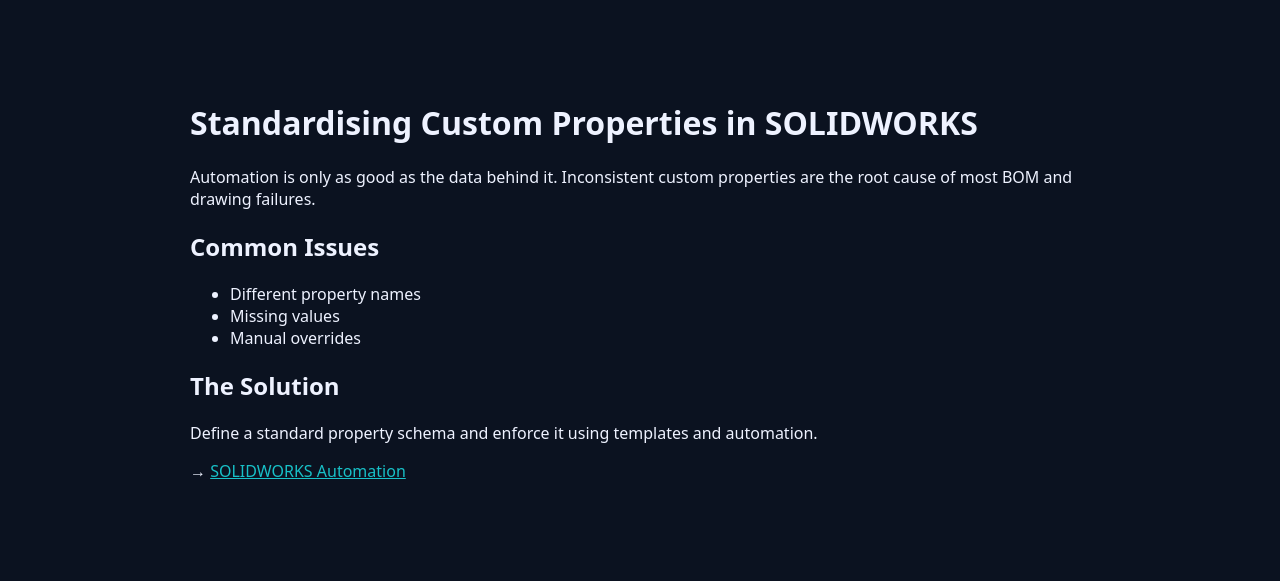
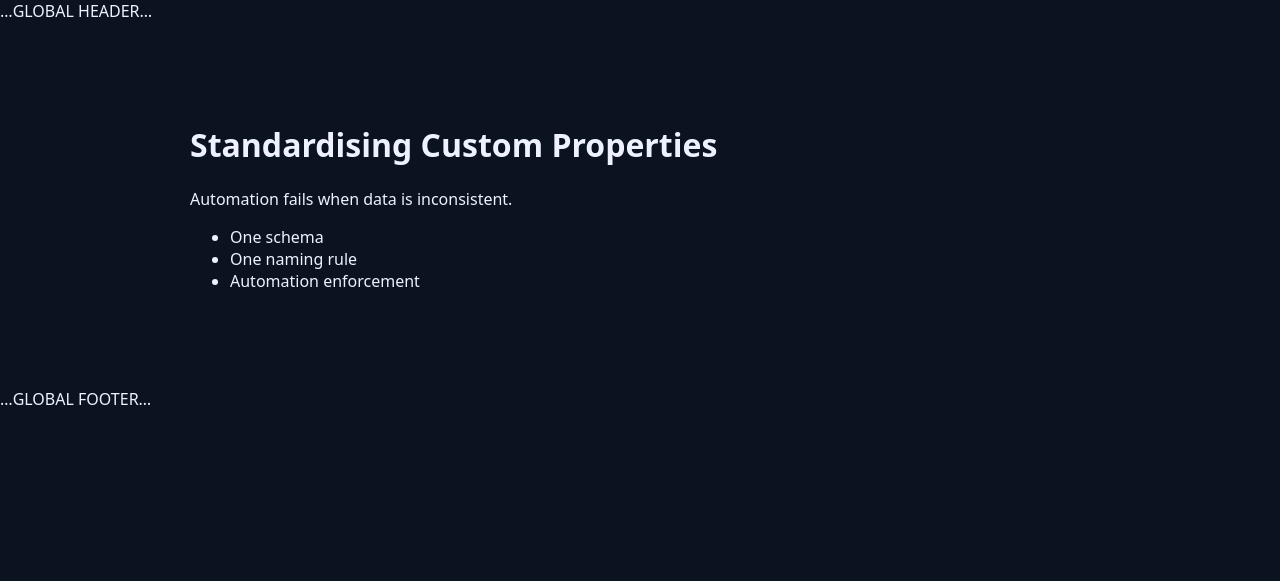
Before and after one commit to saviosyl/metamech-v2, a plain HTML site: page blog/custom-properties-solidworks/index.html in a window 1280 px wide. Drawn offline with Linux system fonts and the light colour scheme.

Commit message:
Update index.html

```diff
--- a/blog/custom-properties-solidworks/index.html
+++ b/blog/custom-properties-solidworks/index.html
@@ -4,43 +4,29 @@
 <meta charset="utf-8">
 <title>Standardising Custom Properties in SOLIDWORKS</title>
 <meta name="viewport" content="width=device-width,initial-scale=1">
-<meta name="description" content="Why consistent custom properties are essential for automation and reliable outputs in SOLIDWORKS.">
-
 <style>
 body{margin:0;font-family:system-ui;background:#0b1220;color:#eef2ff}
 .container{max-width:900px;margin:auto;padding:80px 20px}
-a{color:#18c1c8}
 </style>
 </head>
 
 <body>
-<div class="container">
+<header>…GLOBAL HEADER…</header>
 
-<h1>Standardising Custom Properties in SOLIDWORKS</h1>
+<main class="container">
+<h1>Standardising Custom Properties</h1>
 
 <p>
-Automation is only as good as the data behind it.
-Inconsistent custom properties are the root cause of
-most BOM and drawing failures.
+Automation fails when data is inconsistent.
 </p>
 
-<h2>Common Issues</h2>
 <ul>
-<li>Different property names</li>
-<li>Missing values</li>
-<li>Manual overrides</li>
+<li>One schema</li>
+<li>One naming rule</li>
+<li>Automation enforcement</li>
 </ul>
+</main>
 
-<h2>The Solution</h2>
-<p>
-Define a standard property schema and enforce it using
-templates and automation.
-</p>
-
-<p>
-→ <a href="/services/solidworks-macros/">SOLIDWORKS Automation</a>
-</p>
-
-</div>
+<footer>…GLOBAL FOOTER…</footer>
 </body>
 </html>
```
